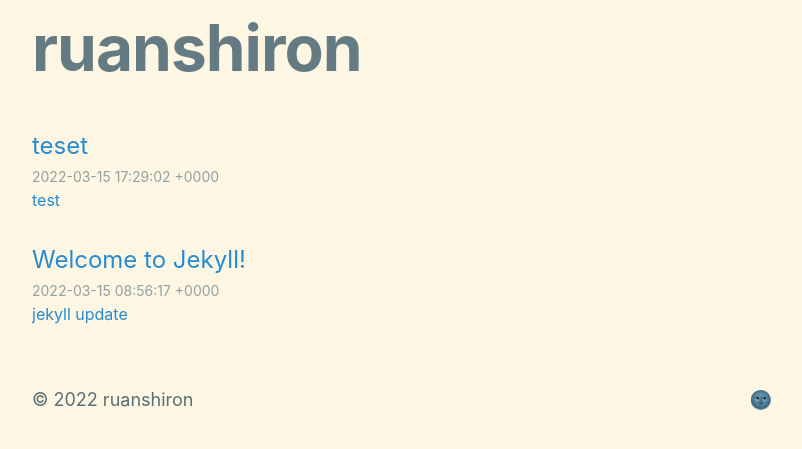
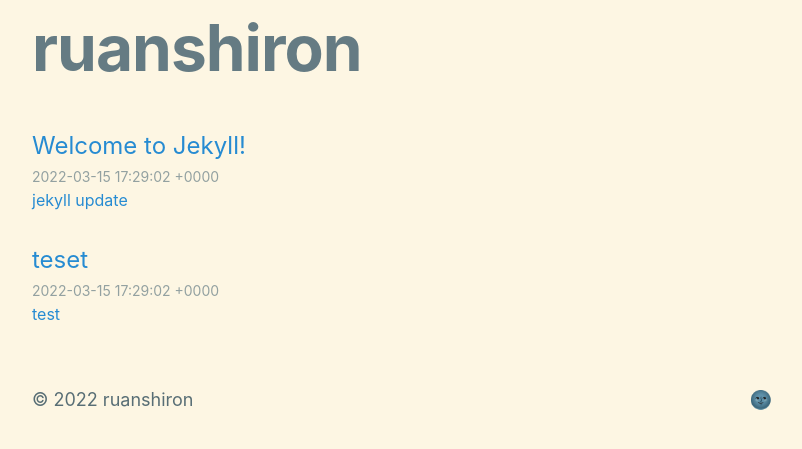
Before and after one commit to ruanshiron/docs-ruanshiron-com, a Jekyll site: the page built from index.md, in a window 1280 px wide. Shown: the top 449 px of the page, without its empty margins (238-1040 px from the left). Built offline with Jekyll 4.4.1, drawn with Linux system fonts in a browser that asks for light colours; part of the change alters nothing that is shown.

```diff
--- a/_posts/2022-03-15-welcome-to-jekyll.markdown
+++ b/_posts/2022-03-15-welcome-to-jekyll.markdown
@@ -1,7 +1,7 @@
 ---
 layout: post
-title:  "Welcome to Jekyll!"
-date:   2022-03-15 15:56:17 +0700
+title: "Welcome to Jekyll!"
+date: 2022-03-15T17:29:02.321Z
 categories: jekyll update
 ---
 You’ll find this post in your `_posts` directory. Go ahead and edit it and re-build the site to see your changes. You can rebuild the site in many different ways, but the most common way is to run `jekyll serve`, which launches a web server and auto-regenerates your site when a file is updated.
```
